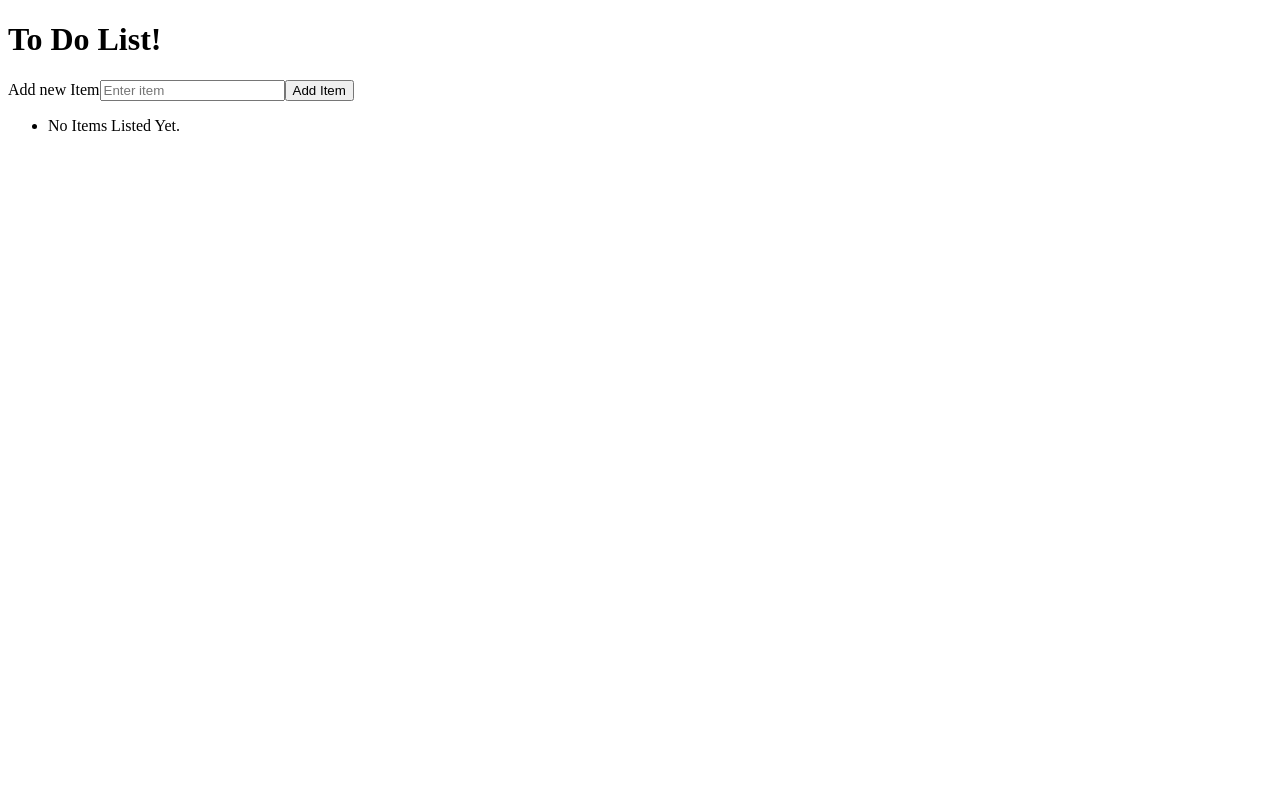
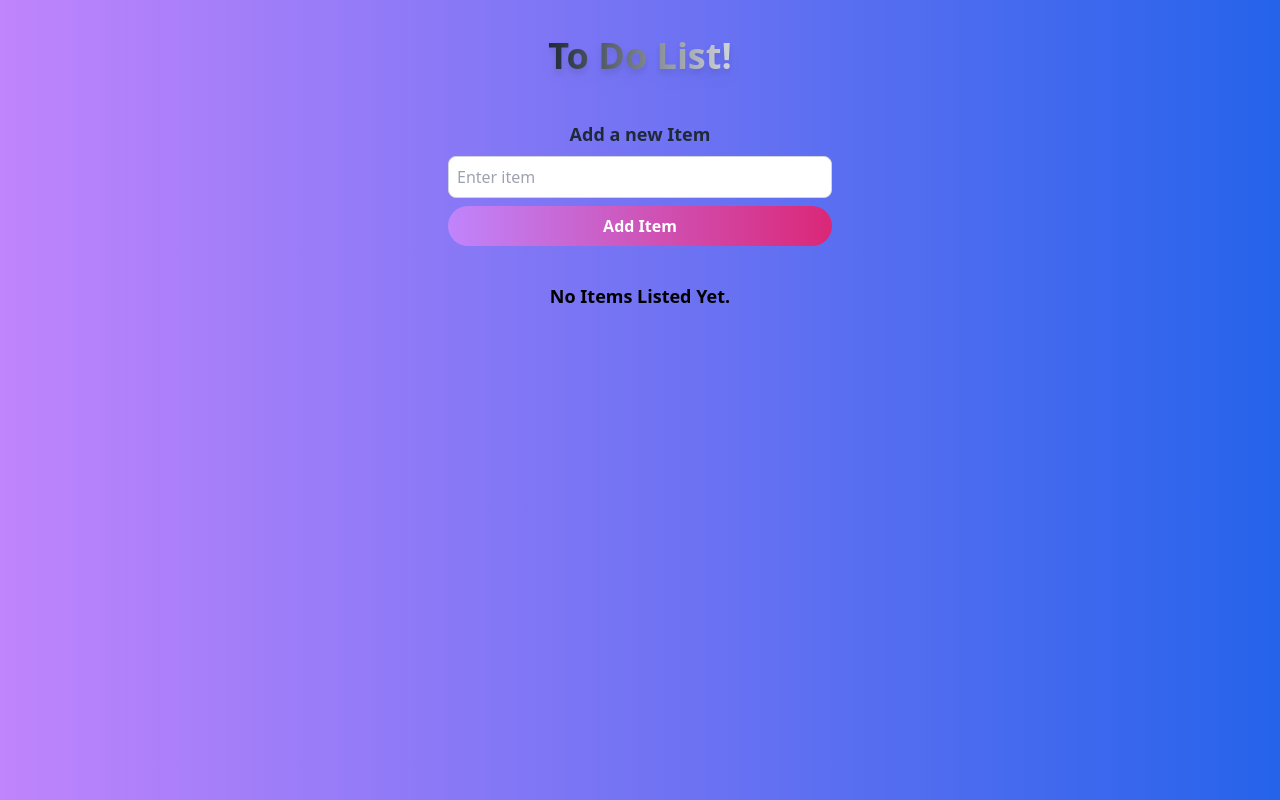
Before and after one commit to EduardoJRP/ToDoApp, a Next.js app: page / in a window 1280 px wide. Built offline with nearby package versions, Linux system fonts and the light colour scheme.

Commit message:
Added css to the file

```diff
--- a/app/globals.css
+++ b/app/globals.css
@@ -0,0 +1,4 @@
+/* Changed made by going to Settings and searching "CSS: Validate" */
+@tailwind base;
+@tailwind components;
+@tailwind utilities;
--- a/app/page.tsx
+++ b/app/page.tsx
@@ -28,16 +28,16 @@ export default function Home() {
   };
 
   return (
-    <>
+    <div className='min-h-screen w-full bg-gradient-to-r from-purple-400 to-blue-600'>
       {/* To Do List Title */}
-      <div>
-        <h1>To Do List!</h1>
+      <div className='flex justify-center items-center p-9'>
+        <h1 className='text-4xl font-bold text-transparent bg-clip-text bg-gradient-to-l from-gray-300 to-gray-800 drop-shadow-lg'>To Do List!</h1>
       </div>
 
       {/* New Item to add to the list */}
-      <div>
-        <label htmlFor="toDoItem">
-          Add new Item
+      <div className='flex flex-col space-y-4 items-center'>
+        <label className='flex flex-col w-full max-w-sm' htmlFor="toDoItem">
+          <span className='font-semibold text-lg text-gray-800 p-2 text-center'>Add a new Item</span>
           <input
             type="text"
             name="toDoItem"
@@ -45,24 +45,24 @@ export default function Home() {
             placeholder='Enter item'
             value={inputValue}
             onChange={(e) => setInputValue(e.target.value)}
+            className='flex-1 border border-gray-300 rounded-lg p-2 focus:outline-none focus:ring-2 focus:ring-purple-400'
             />
-          <button onClick={addItem}>Add Item</button>
+          <button className='mt-2 bg-gradient-to-r from-purple-400 to-pink-600 text-white font-semibold rounded-full py-2 px-6 hover:shadow-lg transition-all duration-300' onClick={addItem}>Add Item</button>
         </label>
-
       </div>
 
       {/* New Item to add to the list */}
-      <ul>
+      <ul className='flex flex-col justify-center items-center p-9'>
         {toDoList.items.length > 0 ? (
           toDoList.items.map(
-            (item, index) => <li key={index}>
+            (item, index) => <li className='font-semibold text-md m-2' key={index}>
               {item}
-              <button onClick={() => deleteItem(index)}>Delete Item</button>
+              <button className='ml-4 bg-gradient-to-r from-purple-400 to-pink-600 text-white font-semibold rounded-full py-2 px-6 hover:shadow-lg transition-all duration-300' onClick={() => deleteItem(index)}>Delete Item</button>
             </li>)
           ) : (
-            <li>No Items Listed Yet.</li>
+            <li className='font-semibold text-lg'>No Items Listed Yet.</li>
           )}
       </ul>
-    </>
+    </div>
   );
 }
```
Also changed, not shown: package.json (+7 -6 lines), 1 other file (tests, documents, lock files or other folders).
